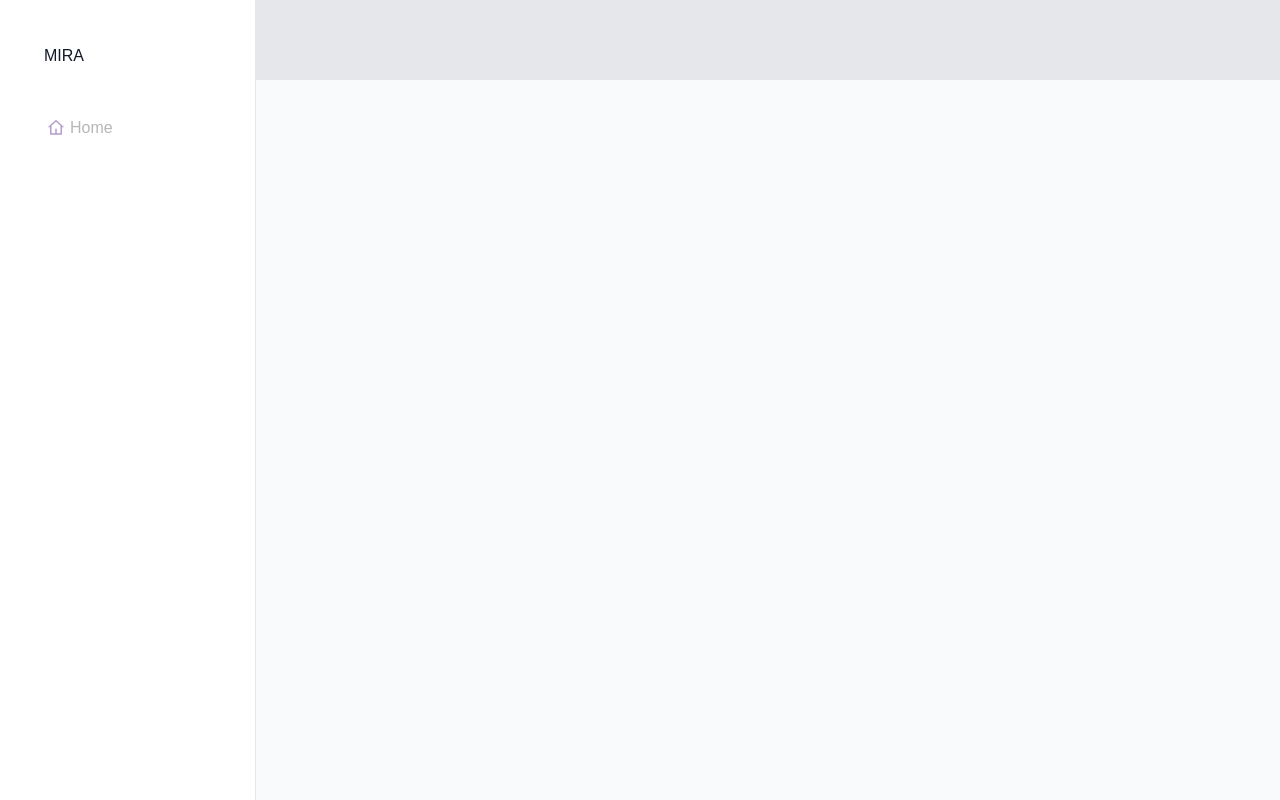
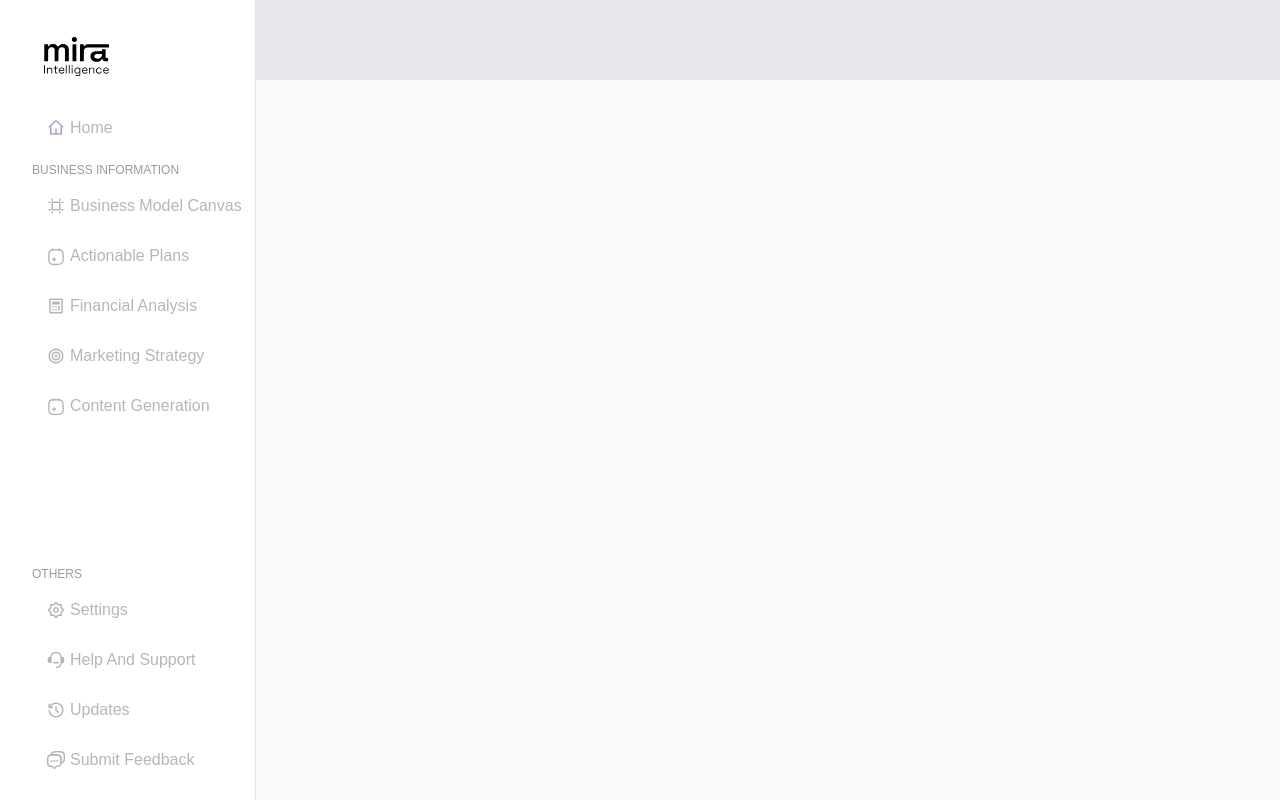
Before and after one commit to mohamed-mahdy-bakerysoft/mira-dashboard, a Next.js app: page / in a window 1280 px wide. Built offline with nearby package versions, Linux system fonts and the light colour scheme.

Commit message:
Added logo to sidebar

```diff
--- a/src/app/(components)/Sidebar/index.tsx
+++ b/src/app/(components)/Sidebar/index.tsx
@@ -7,14 +7,53 @@ const Sidebar = () => {
         <section className='fixed flex flex-col md:w-[31.5%] lg:w-[25%] xl:w-[20%] py-1 px-4 lg:px-8 bg-white transition-all duration-300 overflow-hidden h-full z-40 border-r border-[#0xE2E4E9]'>
             {/* SIDEBAR LOGO */}
             <div className="relative h-[10%] lg:h-[120px] w-full flex flex-row items-center justify-start">
-                <div className="pl-3">MIRA</div>
+                <div className="pl-3">
+                    <img className='relative w-[65px] h-auto' src="/logo.svg" alt="Mira" />
+                </div>
 
-                <button type="button" className="block lg:hidden absolute top-1/2 right-1 -translate-y-1/2 border-2 border-[#313030] py-1.5 px-1.5 rounded-md focus:bg-[#cccccc2c] opacity-70 focus:opacity-100 duration-100"><svg stroke="currentColor" fill="currentColor" stroke-width="0" viewBox="0 0 512 512" className="text-xl" height="1em" width="1em" xmlns="http://www.w3.org/2000/svg"><path d="m289.94 256 95-95A24 24 0 0 0 351 127l-95 95-95-95a24 24 0 0 0-34 34l95 95-95 95a24 24 0 1 0 34 34l95-95 95 95a24 24 0 0 0 34-34z"></path></svg></button>
+                {/* <button type="button" className="block lg:hidden absolute top-1/2 right-1 -translate-y-1/2 border-2 border-[#313030] py-1.5 px-1.5 rounded-md focus:bg-[#cccccc2c] opacity-70 focus:opacity-100 duration-100"><svg stroke="currentColor" fill="currentColor" stroke-width="0" viewBox="0 0 512 512" className="text-xl" height="1em" width="1em" xmlns="http://www.w3.org/2000/svg"><path d="m289.94 256 95-95A24 24 0 0 0 351 127l-95 95-95-95a24 24 0 0 0-34 34l95 95-95 95a24 24 0 1 0 34 34l95-95 95 95a24 24 0 0 0 34-34z"></path></svg>
+                </button> */}
             </div>
+
             {/* LINKS & NAVIGATIONS */}
             <div className="h-full w-full flex flex-col items-start justify-start">
                 <SidebarLinks href='/home' label='Home' icon='/icons/menu-home_icon.svg' />
 
+                <div className="h-full w-full my-1.5 flex flex-col items-start justify-between">
+                    {/* UPPER LINKS */}
+                    <div className="flex flex-col items-start justify-start py-2 w-full h-fit">
+                        <p className="text-[#9B9B9B] font-thin text-xs uppercase w-full">
+                            Business information
+                        </p>
+
+                        <div className="flex flex-col items-start justify-start gap-y-2.5 pt-2 w-full">
+                            <SidebarLinks href='/bmc' label='Business Model Canvas' icon='/icons/menu-bmc_icon.svg' />
+                            <SidebarLinks href='/action-plans' label='Actionable Plans' icon='/icons/menu-content_generation_icon.svg' />
+                            <SidebarLinks href='/fin-ana' label='Financial Analysis' icon='/icons/menu-financial_projection_icon.svg' />
+                            <SidebarLinks href='/market' label='Marketing Strategy' icon='/icons/menu-marketing_strategy_icon.svg' />
+                            <SidebarLinks href='/content' label='Content Generation' icon='/icons/menu-content_generation_icon.svg' />
+                        </div>
+
+                    </div>
+
+                    {/* LOWER LINKS */}
+                    <div className="flex flex-col items-start justify-start pb-2.5 w-full">
+                        <p className="text-[#9B9B9B] font-thin text-xs uppercase w-full">
+                            others
+                        </p>
+
+                        <div className="flex flex-col items-start justify-start gap-y-2.5 pt-2 w-full">
+                            <SidebarLinks href='/settings' label='Settings' icon='/icons/menu-settings_icon.svg' />
+                            <SidebarLinks href='/support' label='Help and Support' icon='/icons/menu-help_support_icon.svg' />
+                            <SidebarLinks href='/updates' label='Updates' icon='/icons/menu-updates_faq_icon.svg' />
+                            <SidebarLinks href='/feedback' label='Submit Feedback' icon='/submit-feedback.svg' />
+                        </div>
+
+                    </div>
+
+
+                    {/* FOOTER */}
+                </div>
 
             </div>
 
```
